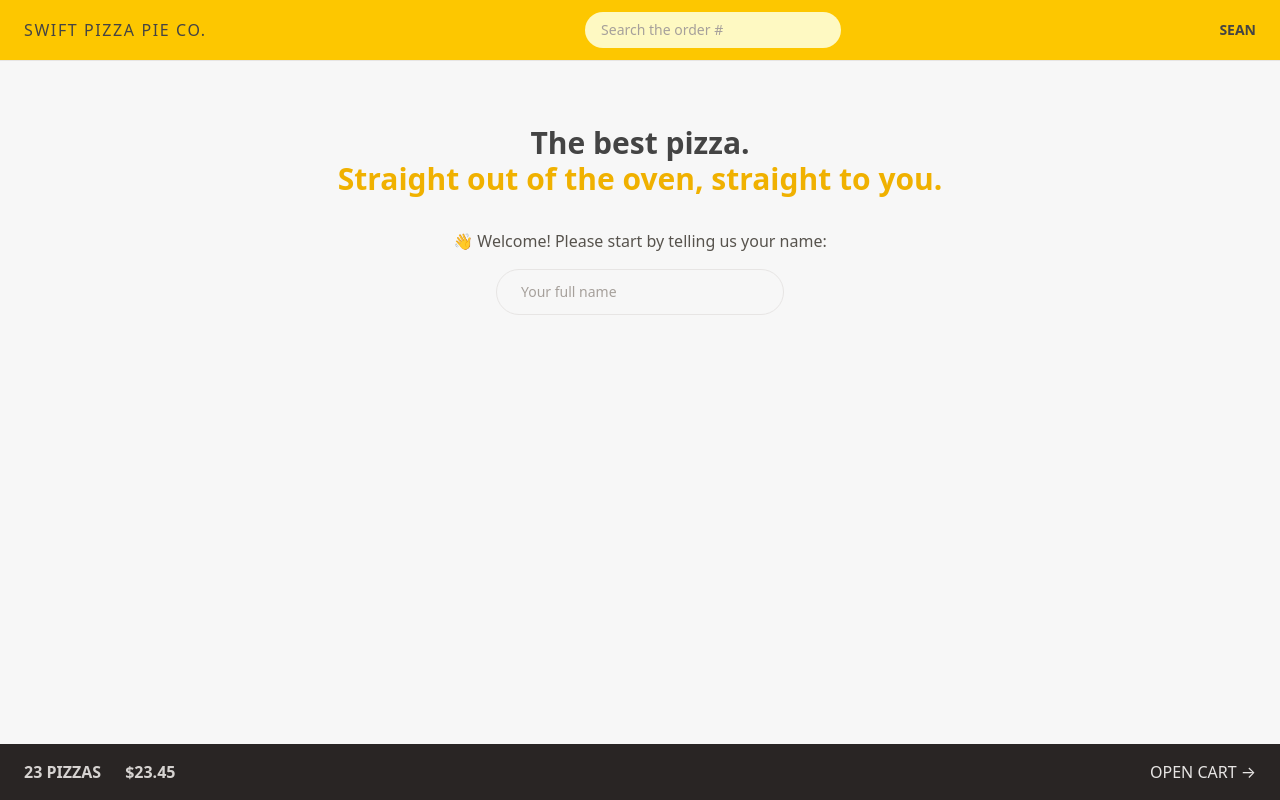
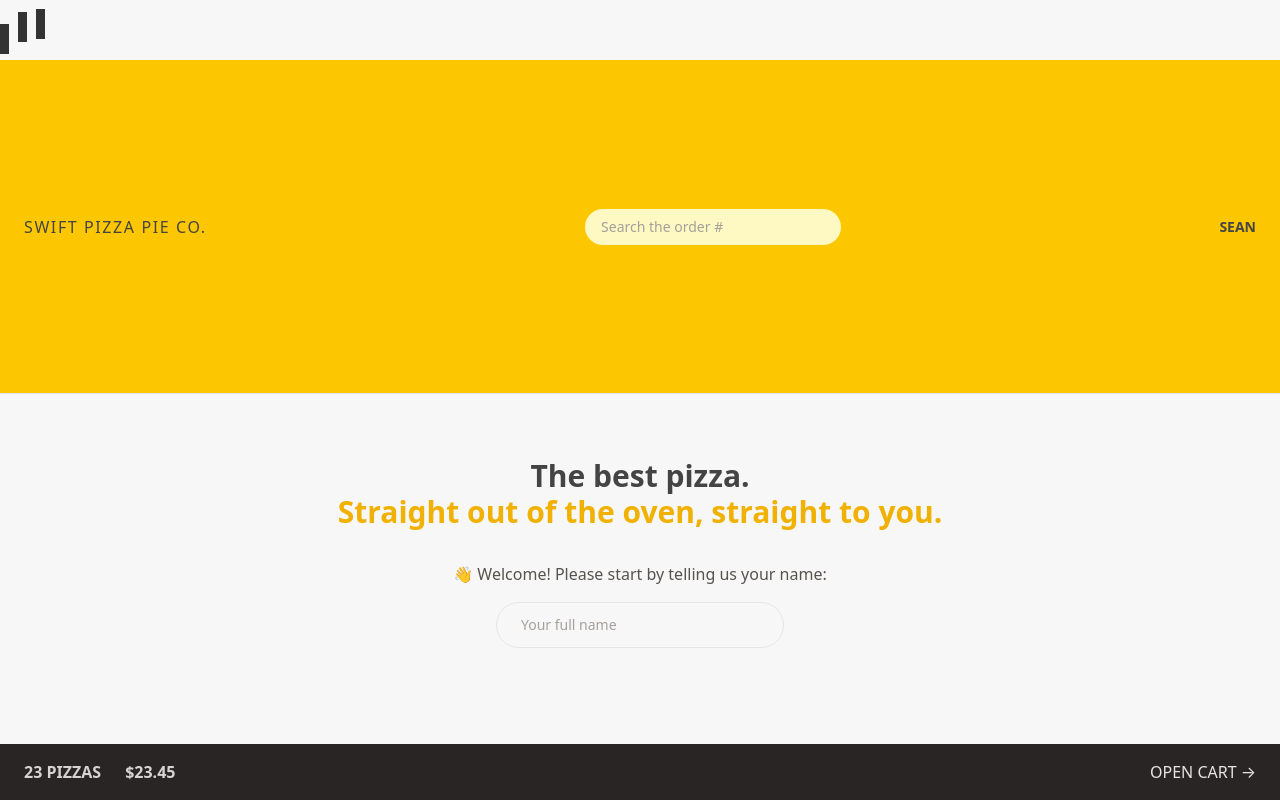
Before and after one commit to MBANS8A1/Swift-Pizza-Pie-Company, a React (Vite) app: page / in a window 1280 px wide. Built offline with nearby package versions, Linux system fonts and the light colour scheme.

Commit message:
I temporarily commented out the line 11 in AppLayout.jsx, as I need to see the the LoadingSpinner in the UI, so I can work on its positioning.

```diff
--- a/src/ui/AppLayout.jsx
+++ b/src/ui/AppLayout.jsx
@@ -8,7 +8,8 @@ function AppLayout() {
   const isLoading = navigation.state === 'loading';
   return (
     <div className="grid h-screen grid-rows-[auto_1fr_auto]">
-      {isLoading && <LoadingSpinner />}
+      {/* {isLoading && <LoadingSpinner />} */}
+      <LoadingSpinner />
       <Header />
       <div className="overflow-scroll">
         <main className="mx-auto max-w-3xl">
```
